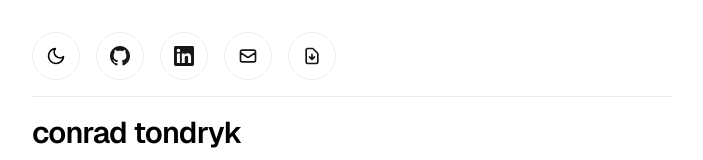
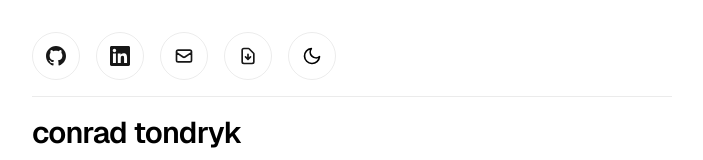
Before and after one commit to conradtondryk/website-0, a Next.js app: page / in a window 1280 px wide. Shown: the top 160 px of the page, without its empty margins (288-991 px from the left). Built offline with nearby package versions, Linux system fonts and the light colour scheme.

Commit message:
move theme toggle

```diff
--- a/app/components/buttons/SocialButtons.tsx
+++ b/app/components/buttons/SocialButtons.tsx
@@ -21,11 +21,11 @@ export default function SocialButtons({
 }: SocialButtonsProps) {
   return (
     <div className="flex gap-4 items-center justify-center sm:justify-start">
-      <ThemeToggleButton />
       <GithubButton href={githubUrl} />
       <LinkedInButton href={linkedInUrl} />
       <EmailButton href={emailUrl} />
       <DownloadCVButton href={cvUrl} />
+      <ThemeToggleButton />
     </div>
   );
 }
```
